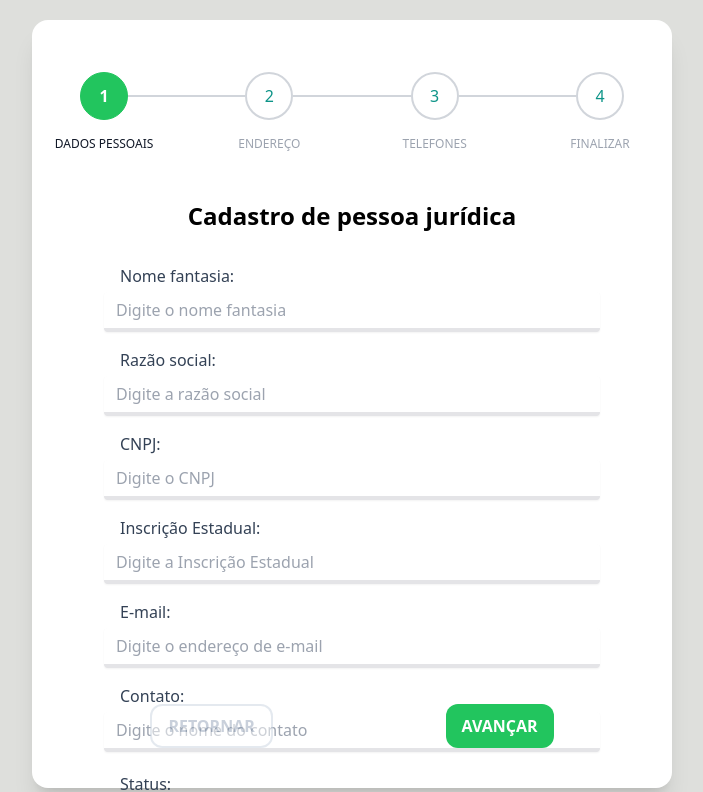
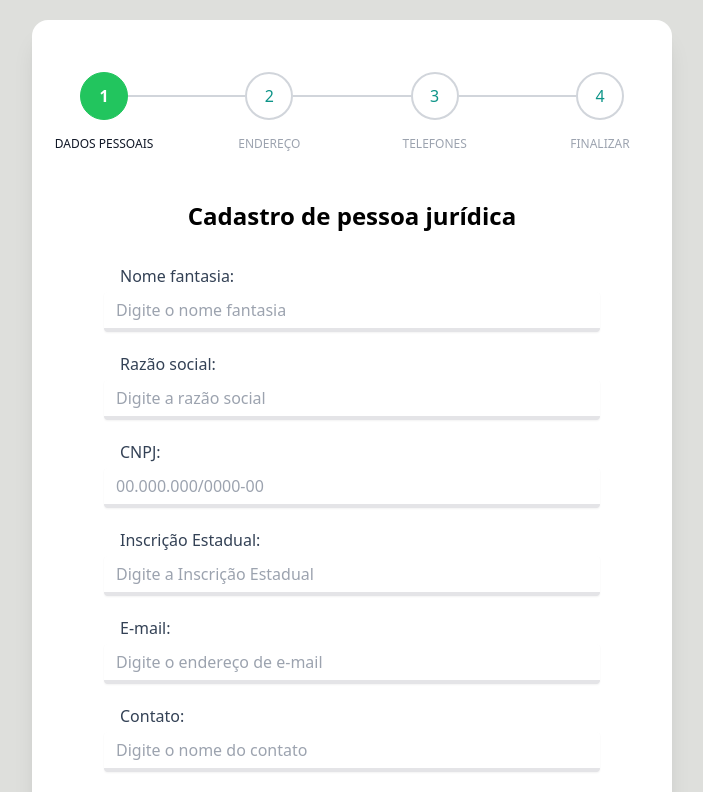
Before and after one commit to kadu20es/gogus-react-ts, a React (Vite) app: page / in a window 1280 px wide. Shown: the top 792 px of the page, without its empty margins (288-991 px from the left). Built offline with nearby package versions, Linux system fonts and the light colour scheme.

Commit message:
feat: Adicionada validação dos campos e máscara de input

```diff
--- a/src/components/steps/EnderecoForm.tsx
+++ b/src/components/steps/EnderecoForm.tsx
@@ -1,6 +1,7 @@
 export default function EnderecoForm() {
     return (
-        <div>
+        <div className="flex flex-col h-[50vh]">
+            <h1></h1>
             Endereço Form
         </div>
     )
--- a/src/components/steps/PessoaJuridicaForm.tsx
+++ b/src/components/steps/PessoaJuridicaForm.tsx
@@ -1,23 +1,9 @@
 import { useForm } from "react-hook-form"
 import { zodResolver } from "@hookform/resolvers/zod"
 import { z } from "zod"
-import { useState } from "react"
-
-const createUserFormSchema = z.object({
-        nm_fantasia: z.string()
-            .min(10, "Nome fantasia é um dado obrigatório."),
-        rz_social: z.string()
-            .min(10, "Razão Social é um dado obrigatório."),
-        cnpj: z.string()
-            .min(14, "CNPJ é um dado obrigatório."),
-        ie: z.string()
-            .min(9, "Inscrição Estadual é um dado obrigatório."),
-        email: z.string()
-            .email("Formato de e-mail inválido")
-            .toLowerCase(),
-        contato: z.string(),
-        status: z.enum(['ativo','inativo']),
-    })
+import { useEffect, useState } from "react"
+import { createUserFormSchema } from "../../utils/validations"
+import { cnpjMask, cpfmask } from "../../utils/cpfMask"
 
 type CreateUserFormData = z.infer<typeof createUserFormSchema>
 
@@ -33,18 +19,50 @@ export default function PessoaJuridicaForm() {
     const {
         register,
         handleSubmit,
+        trigger,
         formState: {errors},
-        control
+        control,
+        watch,
+        setValue
     } = useForm<CreateUserFormData>({
-        resolver: zodResolver(createUserFormSchema)
+        resolver: zodResolver(createUserFormSchema),
+        mode: "all",
+        criteriaMode: "all",
+        defaultValues: {
+            pessoaJuridica: {
+                nm_fantasia: "",
+                rz_social: "",
+                cnpj: "",
+                ie: "",
+                email: "",
+                contato: "",
+                status: "ativo"
+            }
+
+        }
     })
 
     function createPessoaJuridica(data: any) {
         setOutput(JSON.stringify(data, null, 2))
     }
 
+    /*
+    const handleOnChange = (
+        value: string,
+        onChange: (...event: string[]) => void
+    ) => {
+        onChange(value)
+        trigger()
+    }*/
+
+    const cnpjValue: string = watch("pessoaJuridica.cnpj")
+
+    useEffect(() => {
+        setValue("pessoaJuridica.cnpj", cnpjMask(cnpjValue))
+    },[cnpjValue, setValue])
+
     return (
-        <div className="flex flex-col h-[50vh]">
+        <div className="flex flex-col h-[60vh]">
             <h1 className="text-2xl antialiased font-bold text-center">Cadastro de pessoa jurídica</h1>
             <form
                 className="flex flex-col gap-4 w-full mt-8"
@@ -59,8 +77,8 @@ export default function PessoaJuridicaForm() {
                         type="text"
                         className='border-b-4 border-zinc-200 shadow-sm rounded h-10 px-3 outline-none'
                         placeholder="Digite o nome fantasia"
-                        {...register('nm_fantasia')}/>
-                        {errors.nm_fantasia && <span>{errors.nm_fantasia.message}</span>}
+                        {...register('pessoaJuridica.nm_fantasia')}/>
+                        <p>{errors.pessoaJuridica?.nm_fantasia && <span>{errors.pessoaJuridica.nm_fantasia.message}</span>}</p>
                 </div>
 
                 <div className='flex flex-col gap-1'>
@@ -71,8 +89,8 @@ export default function PessoaJuridicaForm() {
                         type="text"
                         className='border-b-4 border-zinc-200 shadow-sm rounded h-10 px-3 outline-none'
                         placeholder="Digite a razão social"
-                        {...register('rz_social')}/>
-                        {errors.rz_social && <span>{errors.rz_social.message}</span>}
+                        {...register('pessoaJuridica.rz_social')}/>
+                        <p>{errors.pessoaJuridica?.rz_social && <span>{errors.pessoaJuridica.rz_social.message}</span>}</p>
                 </div>
 
                 <div className='flex flex-col gap-1'>
@@ -82,9 +100,9 @@ export default function PessoaJuridicaForm() {
                     <input
                         type="text"
                         className='border-b-4 border-zinc-200 shadow-sm rounded h-10 px-3 outline-none'
-                        placeholder="Digite o CNPJ"
-                        {...register('cnpj')}/>
-                        {errors.cnpj && <span>{errors.cnpj.message}</span>}
+                        placeholder="00.000.000/0000-00"
+                        {...register('pessoaJuridica.cnpj')}/>
+                        <p>{errors.pessoaJuridica?.cnpj && <span>{errors.pessoaJuridica.cnpj.message}</span>}</p>
                 </div>
 
                 <div className='flex flex-col gap-1'>
@@ -95,8 +113,8 @@ export default function PessoaJuridicaForm() {
                         type="text"
                         className='border-b-4 border-zinc-200 shadow-sm rounded h-10 px-3 outline-none'
                         placeholder="Digite a Inscrição Estadual"
-                        {...register('ie')}/>
-                        {errors.ie && <span>{errors.ie.message}</span>}
+                        {...register('pessoaJuridica.ie')}/>
+                        <p>{errors.pessoaJuridica?.ie && <span>{errors.pessoaJuridica.ie.message}</span>}</p>
                 </div>
 
                 <div className='flex flex-col gap-1'>
@@ -107,8 +125,8 @@ export default function PessoaJuridicaForm() {
                         type="email"
                         className='border-b-4 border-zinc-200 shadow-sm rounded h-10 px-3 outline-none'
                         placeholder="Digite o endereço de e-mail"
-                        {...register('email')}/>
-                        {errors.email && <span>{errors.email.message}</span>}
+                        {...register('pessoaJuridica.email')}/>
+                        <p>{errors.pessoaJuridica?.email && <span>{errors.pessoaJuridica.email.message}</span>}</p>
                 </div>
 
                 <div className='flex flex-col gap-1'>
@@ -119,8 +137,8 @@ export default function PessoaJuridicaForm() {
                         type="text"
                         className='border-b-4 border-zinc-200 shadow-sm rounded h-10 px-3 outline-none'
                         placeholder="Digite o nome do contato"
-                        {...register('contato')}/>
-                        {errors && <span>{errors.contato?.message}</span>}
+                        {...register('pessoaJuridica.contato')}/>
+                        {errors.pessoaJuridica?.contato && <span>{errors.pessoaJuridica.contato.message}</span>}
                 </div>
 
                 <div className='flex flex-col gap-1'>
@@ -130,7 +148,7 @@ export default function PessoaJuridicaForm() {
                     <select
                         name="status"
                         className='border-b-4 border-zinc-200 shadow-sm rounded h-10 px-3 outline-none w-48'
-                        defaultValue={'ativo'}
+                        defaultValue={'pessoaJuridica.ativo'}
                         >
                         <option value="">Escolha um status</option>
                         <option value="ativo">Ativo</option>
--- /dev/null
+++ b/src/utils/cpfMask.tsx
@@ -0,0 +1,42 @@
+export const cpfmask = (cpf: string) => {
+    cpf = cpf.replace(/\D/g,"")
+
+    cpf = cpf.slice(0, 11)
+
+    if (cpf.length >= 4) {
+        cpf = cpf.slice(0,3) + "." + cpf.slice(3)
+    }
+    if (cpf.length >= 8) {
+        cpf = cpf.slice(0,7) + "." + cpf.slice(7)
+    }
+    if (cpf.length >= 12) {
+        cpf = cpf.slice(0,11) + "-" + cpf.slice(11)
+    }
+
+    return cpf
+}
+
+export const cnpjMask = (cnpj: string) => {
+    cnpj = cnpj.replace(/\D/g,"")
+
+    cnpj = cnpj.slice(0,14)
+
+    if (cnpj.length >= 3) {
+        cnpj = cnpj.slice(0,2) + "." + cnpj.slice(2)
+    }
+    if (cnpj.length >= 7) {
+        cnpj = cnpj.slice(0,6) + "." + cnpj.slice(6)
+    }
+    if (cnpj.length >= 11) {
+        cnpj = cnpj.slice(0,10) + "/" + cnpj.slice(10)
+    }
+
+    if (cnpj.length >= 16) {
+        cnpj = cnpj.slice(0,15) + "-" + cnpj.slice(15)
+    }
+    if (cnpj.length >= 19) {
+        cnpj = cnpj.slice(0,18) + "-" + cnpj.slice(18)
+    }
+
+    return cnpj
+}
--- /dev/null
+++ b/src/utils/validations.ts
@@ -0,0 +1,77 @@
+import { z } from "zod"
+
+export const createUserFormSchema = z.object({
+    pessoaJuridica: z.object({
+        nm_fantasia: z.string()
+            .min(10, "Nome fantasia é um dado obrigatório."),
+
+        rz_social: z.string()
+            .min(10, "Razão Social é um dado obrigatório."),
+
+        cnpj: z.string()
+            .min(14, "CNPJ é um dado obrigatório."),
+
+        ie: z.string()
+            .min(9, "Inscrição Estadual é um dado obrigatório."),
+
+        email: z.string()
+            .email("Formato de e-mail inválido")
+            .toLowerCase(),
+
+        contato: z.string(),
+
+        status: z.enum(['ativo','inativo']),
+        }),
+
+        pessoaFisica: z.object({
+            nome: z.string(),
+
+            dataNasc: z.date(),
+
+            nacionalidade: z.string(),
+
+            sexo: z.enum(['feminino','masculino']),
+
+            genero: z.enum(['homem','mulher','não binário']),
+
+            cor: z.enum(['amarela','branca','indígena','parda','preta']),
+
+            estado_civil: z.enum(['casado','solteiro','viúvo','união estável']),
+
+            nome_conjuge: z.string(),
+
+            dependente: z.enum(['sim','não']),
+
+            nome_dependente: z.string(),
+
+            escolaridade: z.enum(['ensino fundamento', 'ensino médio', 'ensino superior', 'pós graduação', 'mestrado', 'doutorado']),
+
+            formação: z.string(),
+
+            cpf: z.string(),
+
+            rg: z.string(),
+
+            email: z.string()
+            .email("Formato de e-mail inválido")
+            .toLowerCase(),
+        }),
+
+    endereco: z.object({
+        logradouro: z.string(),
+
+        numero: z.string(),
+
+        cep: z.string(),
+
+        bairro: z.string(),
+
+        municipio: z.string(),
+
+        uf: z.string(),
+
+        complemento: z.string(),
+    })
+
+
+})
```
Also changed, not shown: src/assets/status_projeto/001.png, 3 other files (tests, documents, lock files or other folders).
